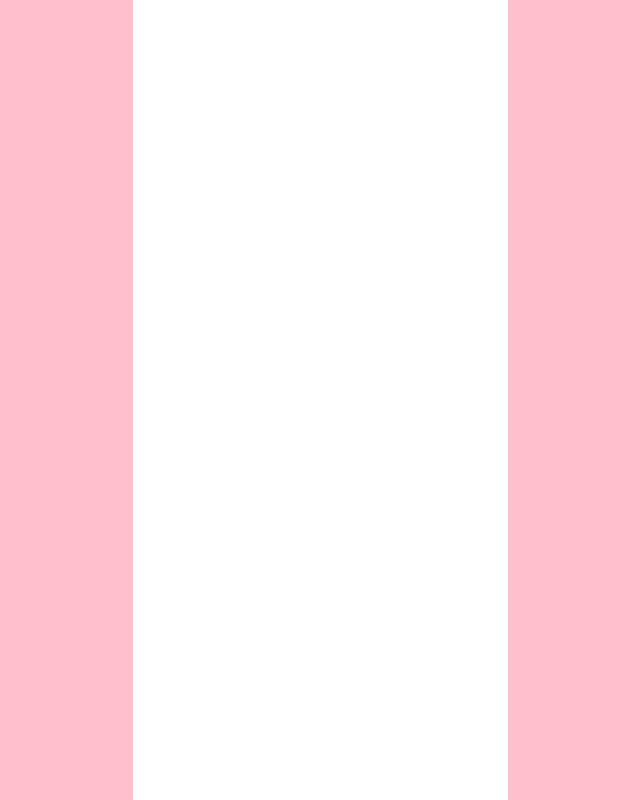
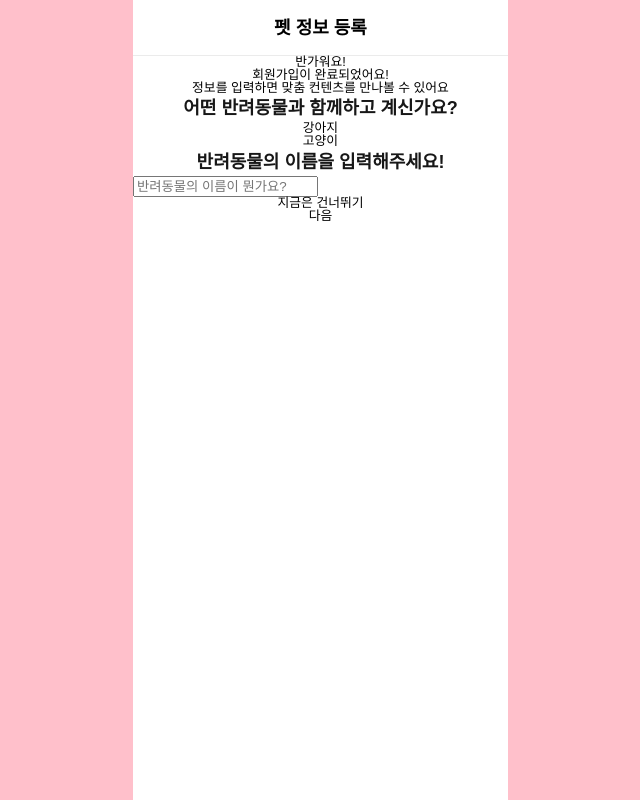
Before and after one commit to azure0929/Petnuri, a React (Vite) app: page /onboarding in a window 1280 px wide. Shown: the whole page, without its empty margins (472-1112 px from the left). Built offline with nearby package versions, Linux system fonts and the light colour scheme.

Commit message:
#47 Feat: 온보딩 홈 레이아웃 작업

```diff
--- a/src/pages/onboarding/index.tsx
+++ b/src/pages/onboarding/index.tsx
@@ -1,10 +1,56 @@
 import Background from "@/components/Background";
+import styles from '@/styles/onboarding.module.scss';
 
 const OnBoarding = () => {
   return (
     <div>
       <Background>
-
+      <div className={styles.head}>
+          <p>펫 정보 등록</p>
+        </div>
+        <div className={styles.contents}>
+          <div className={styles.welcome}>
+            <p>
+              반가워요! <br />
+              회원가입이 완료되었어요!
+            </p>
+            <span>정보를 입력하면 맞춤 컨텐츠를 만나볼 수 있어요</span>
+          </div>
+          <div className={styles.select}>
+            <h2 className={styles.title}>어떤 반려동물과 함께하고 계신가요?</h2>
+            <div className={styles.list}>
+              <div
+                className={styles.petButton}
+                role="button"
+              >
+                강아지
+              </div>
+              <div
+                className={styles.petButton}
+                role="button"
+              >
+                고양이
+              </div>
+            </div>
+          </div>
+          <div className={styles.name}>
+            <h2 className={styles.title}>반려동물의 이름을 입력해주세요!</h2>
+            <input
+              type="text"
+              placeholder="반려동물의 이름이 뭔가요?"
+            />
+          </div>
+          <div role="button" className={styles.skip}>
+            <p>지금은 건너뛰기</p>
+          </div>
+        </div>
+        <div className={styles.next}>
+          <div
+            role="button"
+          >
+            다음
+          </div>
+        </div>
       </Background>
     </div>
   )
--- /dev/null
+++ b/src/styles/onboarding.module.scss
@@ -0,0 +1,19 @@
+@import "@/styles/common.scss";
+
+.head {
+  width: 100%;
+  height: 56px;
+  border-bottom: 1px solid $gray_0200_EBEBEB;
+  display: flex;
+  align-items: center;
+  justify-content: center;
+  font-size: 18px;
+  font-weight: 600;
+}
+
+.title {
+  font-size: 18px;
+  font-weight: 600;
+  line-height: 28px;
+  color: $gray_0900_171717;
+}
```
